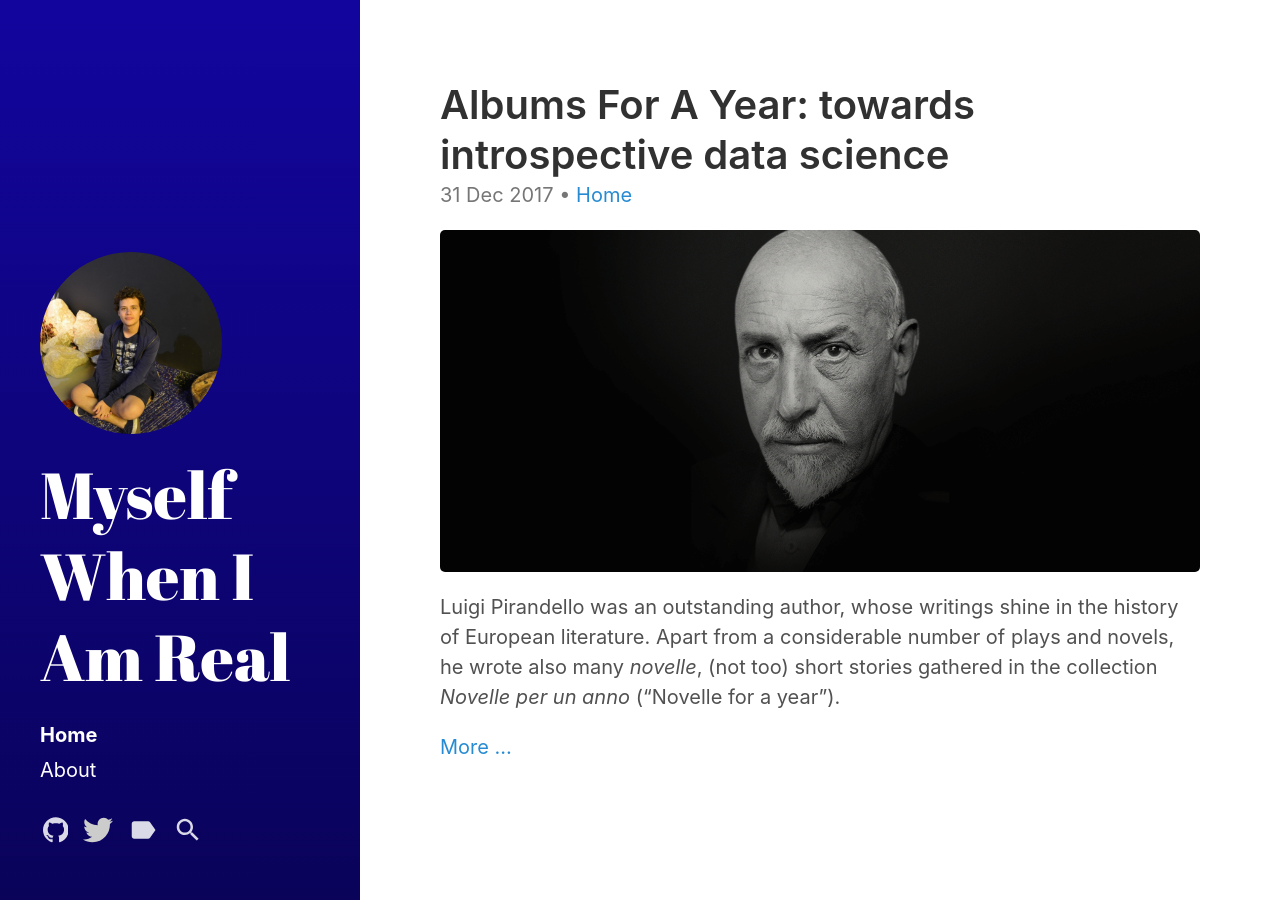
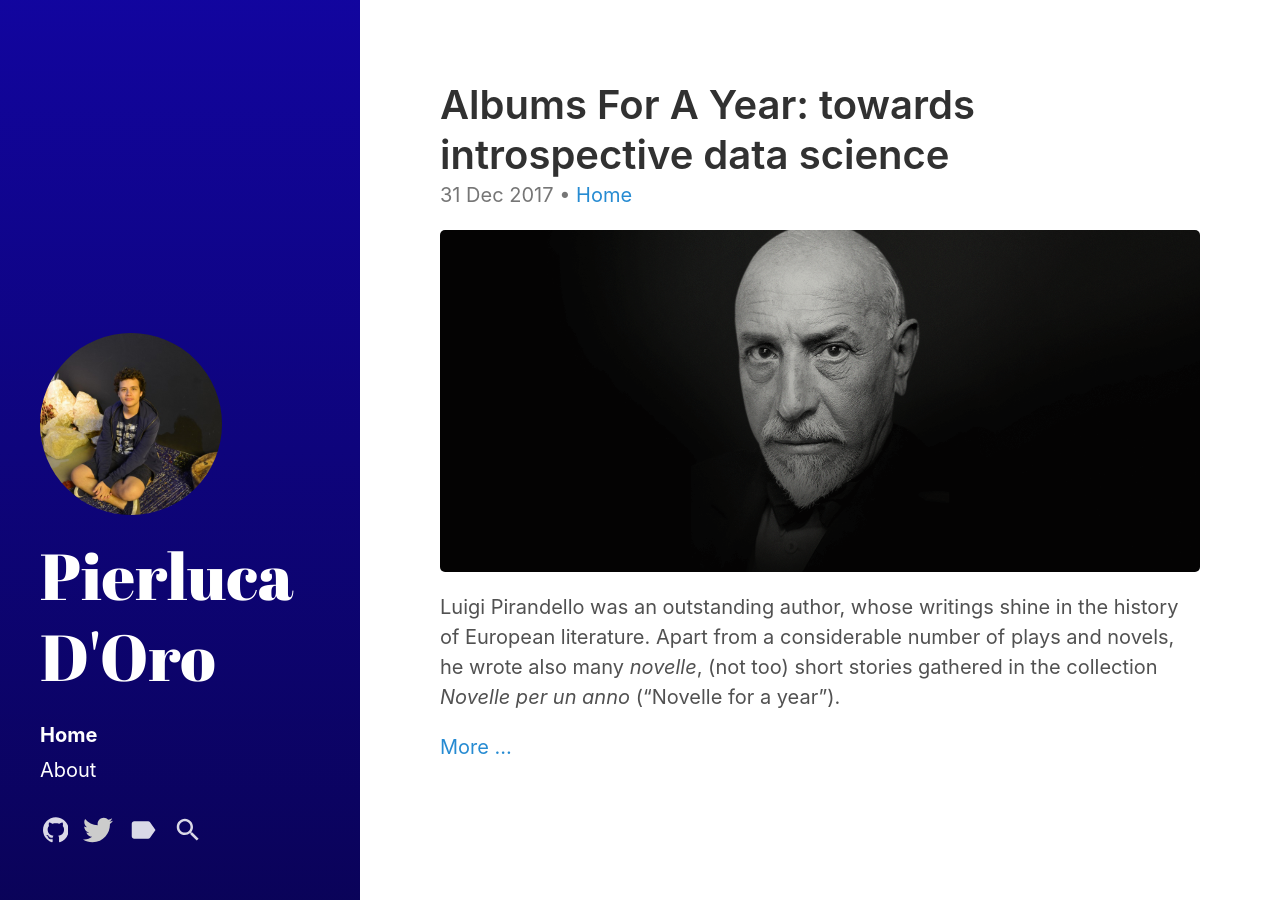
Before and after one commit to proceduralia/proceduralia.github.io, a Jekyll site: the page built from index.html, in a window 1280 px wide. Built offline with Jekyll 4.4.1, drawn with Linux system fonts in a browser that asks for light colours; the list of posts is cut into pages by our own code.

Commit message:
Update _config.yml

```diff
--- a/_config.yml
+++ b/_config.yml
@@ -3,8 +3,8 @@ markdown:         kramdown
 highlighter:      rouge
 
 # Setup
-title:            Myself When I Am Real
-tagline:          'Proceduralia'
+title:            Pierluca D'Oro
+tagline:          '.'
 description:      ''
 url:              https://proceduralia.github.io
 baseurl:          # the optional subpath of your site, e.g. "/blog"
```
